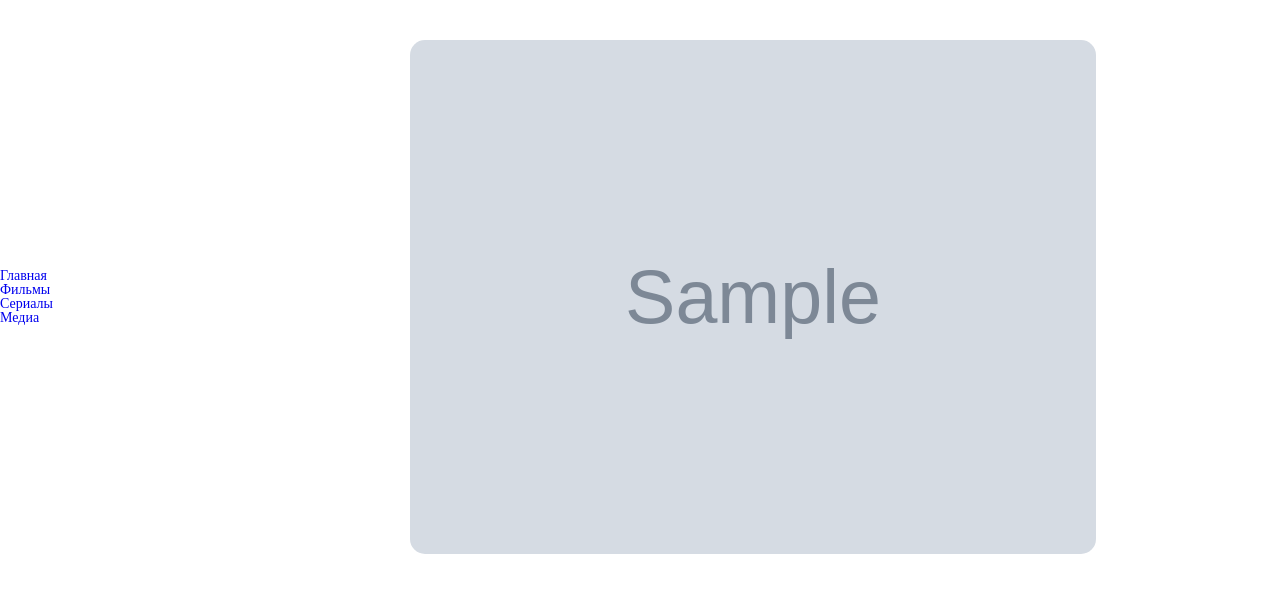
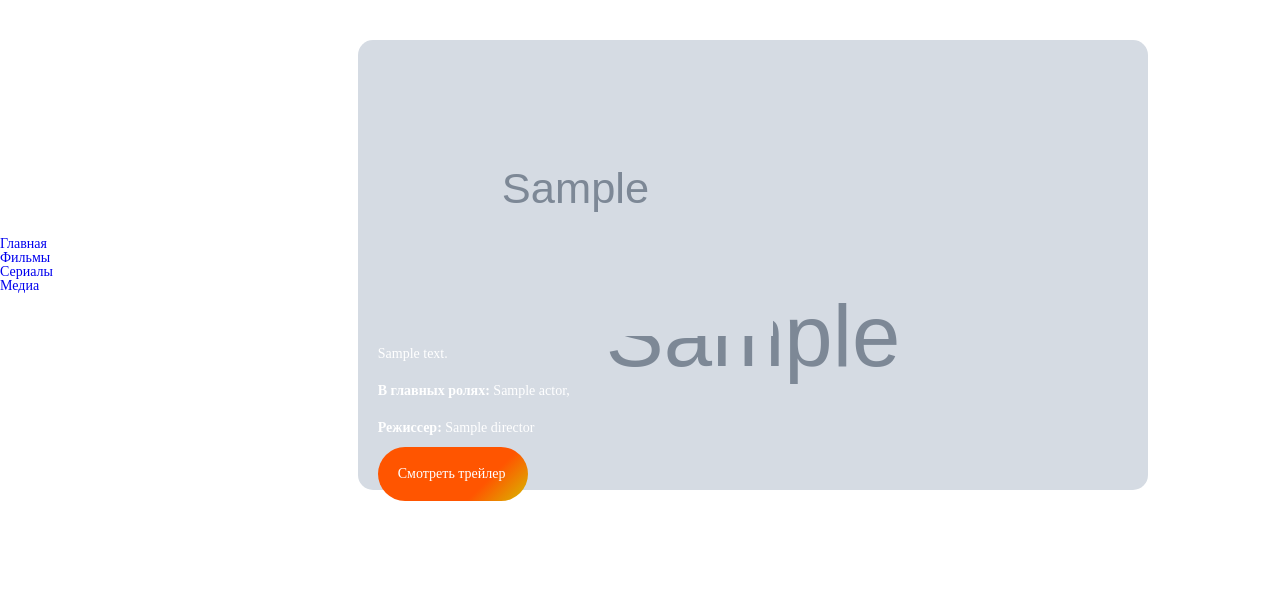
Before and after one commit to BlackMamba51/django-film-site, a Django app: template filmsite/catalog/templates/main_page.html in a window 1280 px wide. Shown: the part 80-673 px from the top of the page. Run offline with Django 4.2, Linux system fonts and the light colour scheme; the template is opened without the code that fills it: most values are stand-ins (such as "Sample title", 1, 10 or a date in 2020); grey boxes marked "Sample" are stand-in pictures.

Commit message:
Changed API requests, added links to movies and series pages, added main poster on main page

```diff
--- a/filmsite/catalog/static/css/styles.css
+++ b/filmsite/catalog/static/css/styles.css
@@ -20,7 +20,7 @@ h1,h2,h3,h4,h5,h6{font-size:inherit;font-weight: inherit;}
     max-width: 1440px;
     margin: 0 auto;
 }
-
+/* header */
 .header {
     height: 80px;
     background-color: #141414;
@@ -52,10 +52,16 @@ h1,h2,h3,h4,h5,h6{font-size:inherit;font-weight: inherit;}
     text-shadow: 1px 1px red;
 }
 
+
+/* main content */
+.wrapper {
+    background-color: #f4f4f4;
+}
 .wrapper .container {
     display: flex;
     align-items: center;
     padding-top: 40px;
+    background-color: #fff;
 }
 .sidebar {
     width: 15%;
@@ -65,11 +71,51 @@ h1,h2,h3,h4,h5,h6{font-size:inherit;font-weight: inherit;}
     margin-left: 40px;
 }
 
-.poster {
-    max-width: 65%;
+.main-poster {
+    display: flex;
+    flex-direction: column;
+    justify-content: space-around;
+    max-width: 75%;
     margin: 0 auto;
-}
-.poster img {
-    width: 100%;
+    background-size: cover;
+    height: 450px;
     border-radius: 15px;
 }
+.film-logo {
+    width: 50%;
+    margin-left: 20px;
+}
+.film-description {
+    width: 50%;
+}
+.person-info {
+    color: #fff;
+    line-height: 1.2;
+    padding: 10px 0px 10px 20px;
+}
+.trailer_link {
+    margin-left: 20px;
+    width: 150px;
+    text-decoration: none;
+    background: linear-gradient(135deg,#f50 69.93%,#d6bb00);
+    padding: 20px;
+    border-radius: 100px;
+    color: #fff;
+    font-weight:500;
+    transition: all .6s ease;
+}
+.trailer_link:hover {
+    cursor: pointer;
+    transform: scale(1.05);
+}
+/* movies page */
+
+.movies__container {
+    display: grid;
+    grid-template-columns: 200px 200px 200px;
+}
+
+.film-poster img {
+    width: 100%;
+    border-radius: 10px;
+}
--- a/filmsite/catalog/templates/base_generic.html
+++ b/filmsite/catalog/templates/base_generic.html
@@ -28,8 +28,8 @@
         <div class="container">
            <div class="sidebar">
               <ul>
-                  <li><a href="#">Главная</a></li>
-                  <li><a href="#">Фильмы</a></li>
+                  <li><a href="{% url 'main_page' %}">Главная</a></li>
+                  <li><a href="{% url 'movies_list' %}">Фильмы</a></li>
                   <li><a href="#">Сериалы</a></li>
                   <li><a href="#">Медиа</a></li>
               </ul>
--- a/filmsite/catalog/templates/main_page.html
+++ b/filmsite/catalog/templates/main_page.html
@@ -1,8 +1,26 @@
 {% extends "base_generic.html" %}
 
 {% block content %}
-    <div class="poster">
-        <img src="{{ poster }}">
+
+    <div class="main-poster" style="background-image: url('{{ poster }}')">
+        <img class="film-logo" src="{{ logo }}">
+        <div class="persons">
+            <p class="film-description person-info">{{ description }}</p>
+            <div class="actors person-info">
+                <span><b>В главных ролях:</b></span>
+                    {% for actor in actors %}
+                        {% if actor == actors.3 %}
+                            <span>{{ actor }}</span>
+                        {% else %}
+                            <span>{{ actor }},</span>
+                        {% endif %}
+                    {% endfor %}
+            </div>
+            <div class="director person-info">
+                <span><b>Режиссер:</b> {{ director }}</span>
+            </div>
+        </div>
+        <a class="trailer_link" href="{{ trailer_link }}" target="_blank">Смотреть трейлер</a>
     </div>
 
 {% endblock %}
--- a/filmsite/catalog/urls.py
+++ b/filmsite/catalog/urls.py
@@ -1,6 +1,7 @@
-from django.urls import path
+from django.urls import path, re_path
 from . import views
 
 urlpatterns = [
     path('', views.main_page, name='main_page'),
+    path('movies/', views.movies_list, name='movies_list'),
 ]
--- a/filmsite/filmsite/settings.py
+++ b/filmsite/filmsite/settings.py
@@ -11,6 +11,7 @@ https://docs.djangoproject.com/en/4.2/ref/settings/
 """
 
 from pathlib import Path
+import os
 
 # Build paths inside the project like this: BASE_DIR / 'subdir'.
 BASE_DIR = Path(__file__).resolve().parent.parent
@@ -55,7 +56,7 @@ ROOT_URLCONF = 'filmsite.urls'
 TEMPLATES = [
     {
         'BACKEND': 'django.template.backends.django.DjangoTemplates',
-        'DIRS': [],
+        'DIRS': [os.path.join(BASE_DIR, 'templates')],
         'APP_DIRS': True,
         'OPTIONS': {
             'context_processors': [
```
Also changed, not shown: filmsite/catalog/get_films.py (+14 -2 lines), filmsite/catalog/templates/catalog/movies_list.html (added, +12 -0 lines), filmsite/catalog/templates/catalog/series_list.html (added, +7 -0 lines), filmsite/catalog/views.py (+35 -4 lines).
